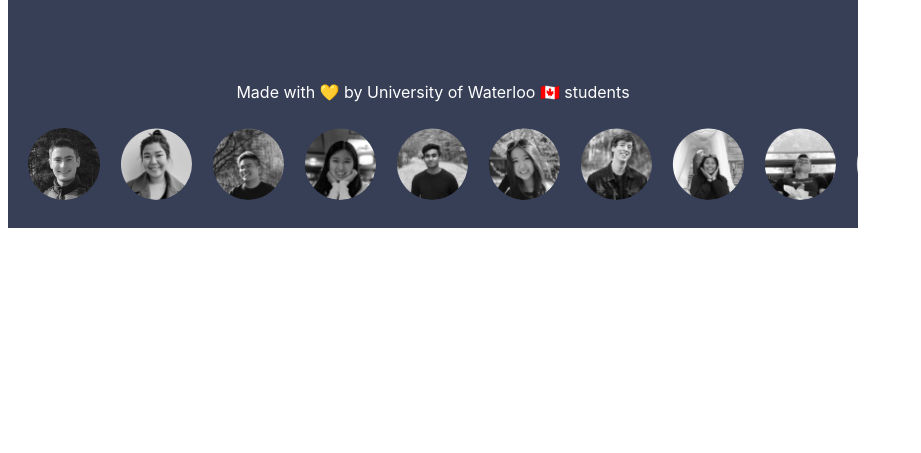
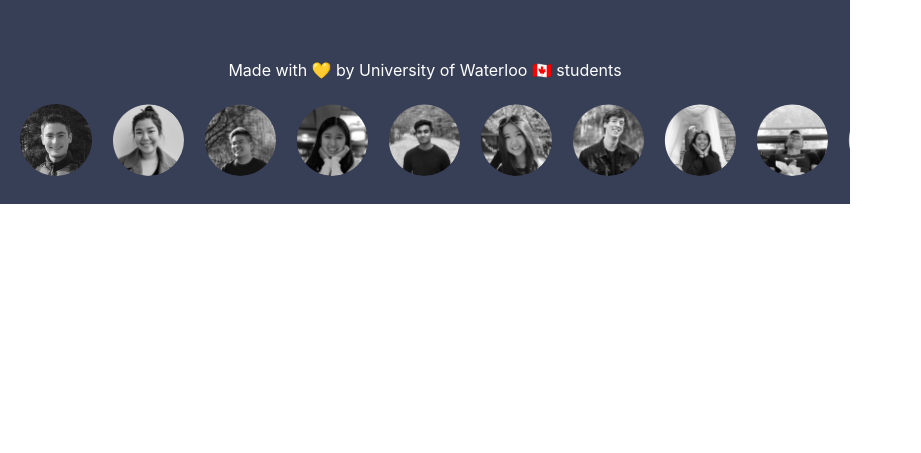
Before and after one commit to Destroyersss/Webstatus, a plain HTML site: page index.html in a window 1280 px wide. Shown: the part 347-800 px from the top of the page, without its empty margins (0-921 px from the left). Drawn offline with Linux system fonts and the light colour scheme.

Commit message:
Add reset css

```diff
--- /dev/null
+++ b/css/common.css
@@ -0,0 +1,48 @@
+/* http://meyerweb.com/eric/tools/css/reset/
+   v2.0 | 20110126
+   License: none (public domain)
+*/
+
+html, body, div, span, applet, object, iframe,
+h1, h2, h3, h4, h5, h6, p, blockquote, pre,
+a, abbr, acronym, address, big, cite, code,
+del, dfn, em, img, ins, kbd, q, s, samp,
+small, strike, strong, sub, sup, tt, var,
+b, u, i, center,
+dl, dt, dd, ol, ul, li,
+fieldset, form, label, legend,
+table, caption, tbody, tfoot, thead, tr, th, td,
+article, aside, canvas, details, embed,
+figure, figcaption, footer, header, hgroup,
+menu, nav, output, ruby, section, summary,
+time, mark, audio, video {
+	margin: 0;
+	padding: 0;
+	border: 0;
+	font-size: 100%;
+	font: inherit;
+	vertical-align: baseline;
+}
+/* HTML5 display-role reset for older browsers */
+article, aside, details, figcaption, figure,
+footer, header, hgroup, menu, nav, section {
+	display: block;
+}
+body {
+	line-height: 1;
+}
+ol, ul {
+	list-style: none;
+}
+blockquote, q {
+	quotes: none;
+}
+blockquote:before, blockquote:after,
+q:before, q:after {
+	content: '';
+	content: none;
+}
+table {
+	border-collapse: collapse;
+	border-spacing: 0;
+}
--- /dev/null
+++ b/css/reset.css
@@ -0,0 +1,48 @@
+/* http://meyerweb.com/eric/tools/css/reset/
+   v2.0 | 20110126
+   License: none (public domain)
+*/
+
+html, body, div, span, applet, object, iframe,
+h1, h2, h3, h4, h5, h6, p, blockquote, pre,
+a, abbr, acronym, address, big, cite, code,
+del, dfn, em, img, ins, kbd, q, s, samp,
+small, strike, strong, sub, sup, tt, var,
+b, u, i, center,
+dl, dt, dd, ol, ul, li,
+fieldset, form, label, legend,
+table, caption, tbody, tfoot, thead, tr, th, td,
+article, aside, canvas, details, embed,
+figure, figcaption, footer, header, hgroup,
+menu, nav, output, ruby, section, summary,
+time, mark, audio, video {
+	margin: 0;
+	padding: 0;
+	border: 0;
+	font-size: 100%;
+	font: inherit;
+	vertical-align: baseline;
+}
+/* HTML5 display-role reset for older browsers */
+article, aside, details, figcaption, figure,
+footer, header, hgroup, menu, nav, section {
+	display: block;
+}
+body {
+	line-height: 1;
+}
+ol, ul {
+	list-style: none;
+}
+blockquote, q {
+	quotes: none;
+}
+blockquote:before, blockquote:after,
+q:before, q:after {
+	content: '';
+	content: none;
+}
+table {
+	border-collapse: collapse;
+	border-spacing: 0;
+}
--- a/index.css
+++ b/index.css
@@ -1,12 +1,3 @@
-html {
-  box-sizing: border-box;
-}
-*,
-*:before,
-*:after {
-  box-sizing: inherit;
-}
-
 footer {
   max-width: 850px;
   font-family: Inter, sans-serif;
--- a/index.html
+++ b/index.html
@@ -4,6 +4,8 @@
     <meta charset="UTF-8" />
     <meta http-equiv="X-UA-Compatible" content="IE=edge" />
     <meta name="viewport" content="width=device-width, initial-scale=1.0" />
+    <link rel="stylesheet" href="css/reset.css" />
+    <link rel="stylesheet" href="css/common.css" />
     <link rel="stylesheet" href="index.css" />
     <title>Footer</title>
   </head>
```
